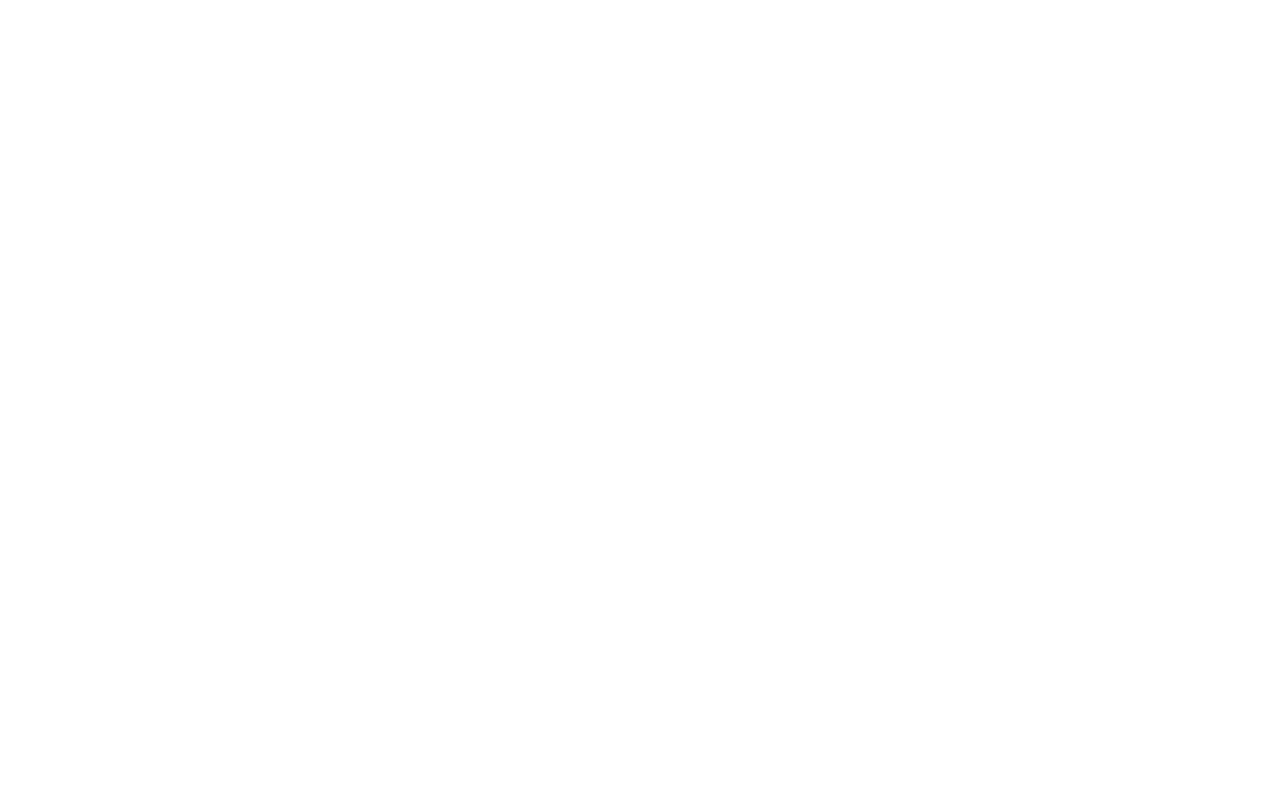
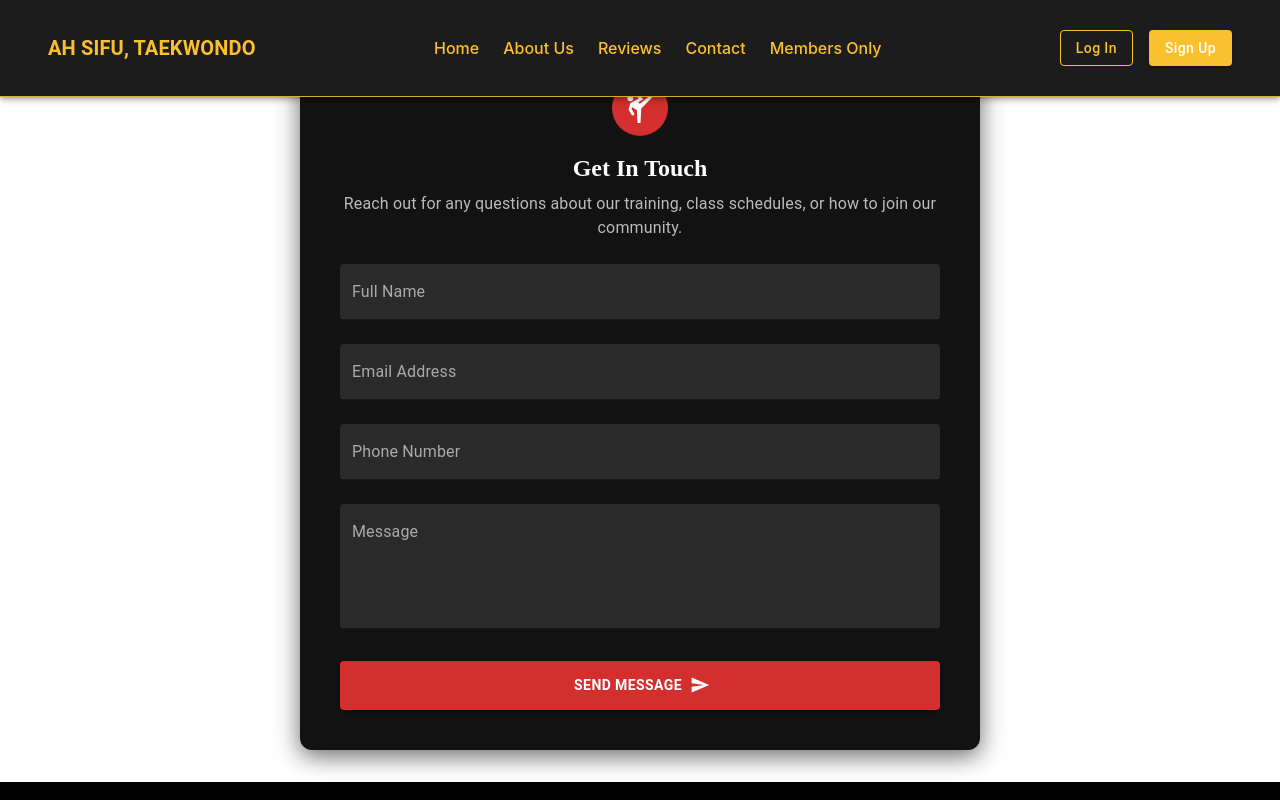
Before and after one commit to MingJae92/ahsifu-taekwondo, a React (Vite) app: page /contact in a window 1280 px wide. Before the commit this address had no page. Shown: the top 800 px of the page. Built offline with nearby package versions, Linux system fonts and the light colour scheme.

Commit message:
Footer implemeted full width

```diff
--- a/src/App.jsx
+++ b/src/App.jsx
@@ -2,6 +2,7 @@
 import Homepage from "./Pages/Homepage/Homepage";
 import Aboutus from "./Pages/Aboutus/Aboutus";
 import Reviews from "./Pages/Reviews/Reviews";
+import Contact from "./Pages/Contact/Contact"
 import { Routes, Route } from "react-router-dom";
 
 function App() {
@@ -11,8 +12,8 @@
         <Route path="/" element={<Homepage />} />
          <Route path="/aboutus" element={<Aboutus />} />
         <Route path="/reviews" element={<Reviews />} />
-        {/* <Route path="contact" element={<Contact />} />
-        <Route path="/membersonly" element={<Membersonly />} />
+         <Route path="contact" element={<Contact />} />
+        {/* <Route path="/membersonly" element={<Membersonly />} />
         <Route path="/signup" element={<Signup />} />
         <Route path="/login" element={<Login />} />  */}
       </Routes>
--- a/src/pages/Contact/Contact.jsx
+++ b/src/pages/Contact/Contact.jsx
@@ -0,0 +1,168 @@
+import React from "react";
+import {
+  Box,
+  TextField,
+  Button,
+  Typography,
+  Container,
+  Grid,
+  Avatar,
+} from "@mui/material";
+import SendIcon from "@mui/icons-material/Send";
+import SportsMartialArtsIcon from "@mui/icons-material/SportsMartialArts";
+import Navbar from "../../components/Navbar/Navbar";
+import Footer from "../../components/Footer/Footer";
+
+const Contact = () => {
+  return (
+    <Box
+      sx={{
+        minHeight: "100vh",
+        display: "flex",
+        flexDirection: "column",
+      }}
+    >
+      {/* Navbar */}
+      <Navbar />
+
+      {/* Contact Form Section */}
+      <Container
+        maxWidth="md"
+        sx={{
+          flex: "1 0 auto",
+          display: "flex",
+          justifyContent: "center",
+          mt: 5,
+        }}
+      >
+        <Box
+          sx={{
+            backgroundColor: "#121212",
+            color: "#fff",
+            borderRadius: 3,
+            p: 5,
+            boxShadow: "0px 6px 24px rgba(0,0,0,0.6)",
+            maxWidth: 600,
+            textAlign: "center",
+          }}
+        >
+          {/* Icon and Title */}
+          <Avatar
+            sx={{
+              bgcolor: "#d32f2f",
+              width: 56,
+              height: 56,
+              m: "0 auto 1rem",
+            }}
+          >
+            <SportsMartialArtsIcon fontSize="large" />
+          </Avatar>
+          <Typography
+            variant="h5"
+            fontWeight="bold"
+            sx={{ fontFamily: "serif", mb: 1 }}
+          >
+            Get In Touch
+          </Typography>
+          <Typography sx={{ color: "#bbbbbb", mb: 3 }}>
+            Reach out for any questions about our training, class schedules, or
+            how to join our community.
+          </Typography>
+
+          {/* Form Fields */}
+          <Grid container spacing={3}>
+            <Grid item xs={12}>
+              <TextField
+                fullWidth
+                label="Full Name"
+                variant="filled"
+                InputProps={{
+                  style: {
+                    backgroundColor: "#2a2a2a",
+                    color: "#fff",
+                    borderRadius: 4,
+                  },
+                }}
+                InputLabelProps={{ style: { color: "#aaaaaa" } }}
+              />
+            </Grid>
+            <Grid item xs={12}>
+              <TextField
+                fullWidth
+                label="Email Address"
+                variant="filled"
+                InputProps={{
+                  style: {
+                    backgroundColor: "#2a2a2a",
+                    color: "#fff",
+                    borderRadius: 4,
+                  },
+                }}
+                InputLabelProps={{ style: { color: "#aaaaaa" } }}
+              />
+            </Grid>
+            <Grid item xs={12}>
+              <TextField
+                fullWidth
+                label="Phone Number"
+                variant="filled"
+                InputProps={{
+                  style: {
+                    backgroundColor: "#2a2a2a",
+                    color: "#fff",
+                    borderRadius: 4,
+                  },
+                }}
+                InputLabelProps={{ style: { color: "#aaaaaa" } }}
+              />
+            </Grid>
+            <Grid item xs={12}>
+              <TextField
+                fullWidth
+                label="Message"
+                variant="filled"
+                multiline
+                rows={4}
+                InputProps={{
+                  style: {
+                    backgroundColor: "#2a2a2a",
+                    color: "#fff",
+                    borderRadius: 4,
+                  },
+                }}
+                InputLabelProps={{ style: { color: "#aaaaaa" } }}
+              />
+            </Grid>
+          </Grid>
+
+          {/* Submit Button */}
+          <Button
+            variant="contained"
+            fullWidth
+            endIcon={<SendIcon />}
+            sx={{
+              mt: 4,
+              backgroundColor: "#d32f2f",
+              "&:hover": { backgroundColor: "#b71c1c" },
+              p: 1.5,
+              fontWeight: "bold",
+            }}
+          >
+            Send Message
+          </Button>
+        </Box>
+      </Container>
+
+      {/* Footer */}
+
+
+      <Box sx={{ width: '100vw', bgcolor: 'background.paper', mt: 4 }}>
+        <Container maxWidth={false} disableGutters>
+          <Footer />
+        </Container>
+      </Box>
+    </Box>
+  );
+};
+
+export default Contact;
--- a/src/pages/Reviews/Reviews.jsx
+++ b/src/pages/Reviews/Reviews.jsx
@@ -8,7 +8,6 @@
   Avatar,
   Rating,
   Box,
-  IconButton,
 } from "@mui/material";
 import { Star } from "@mui/icons-material";
 import Navbar from "../../components/Navbar/Navbar";
```
